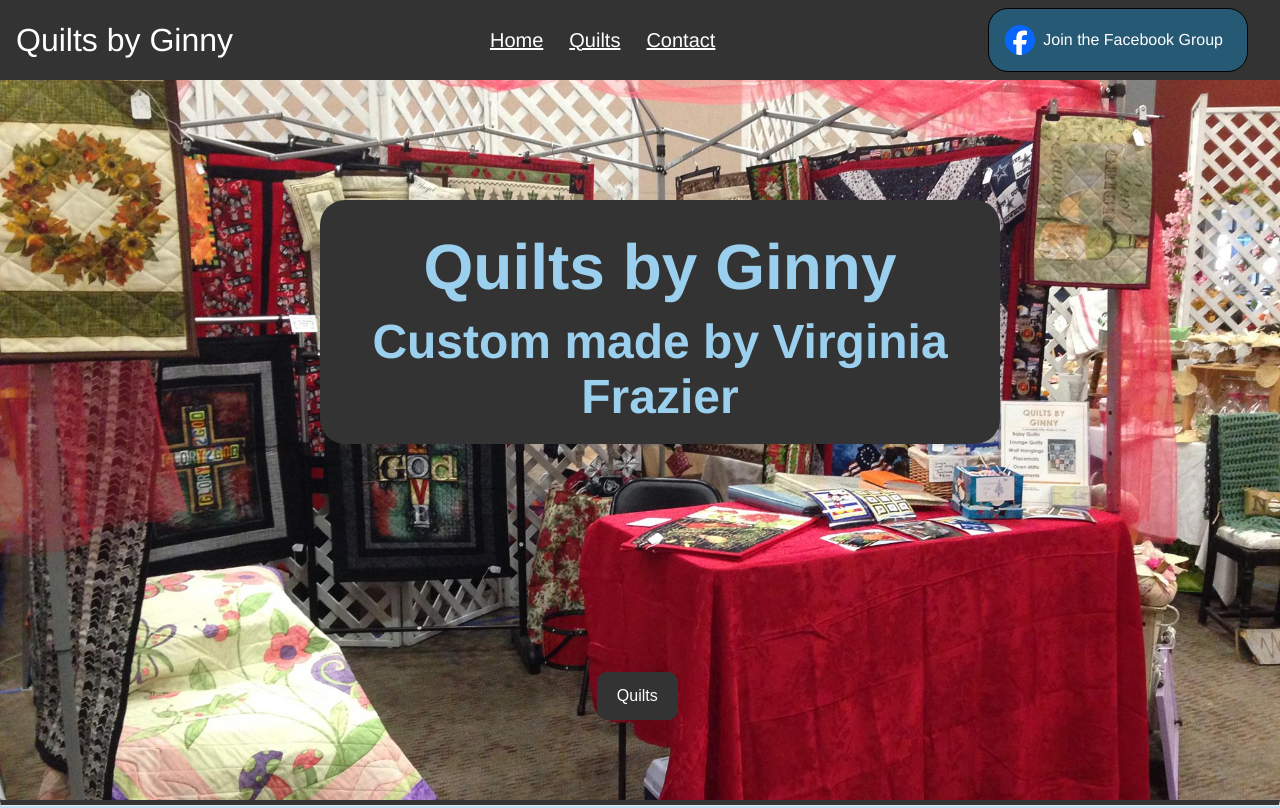
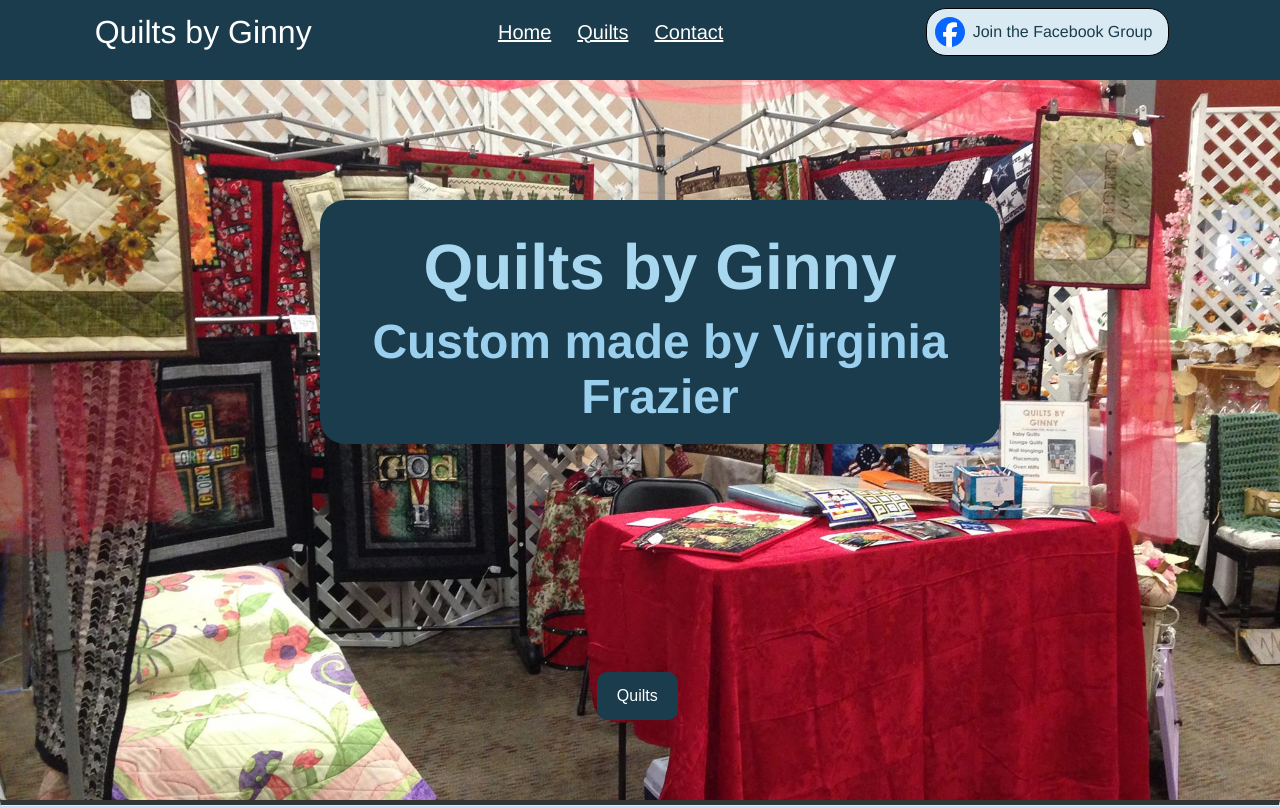
Before and after one commit to zen-da-baker/quiltsbyginny, a React (Create React App) app in the folder quilts-by-ginny/: page / in a window 1280 px wide. Shown: the top 808 px of the page. Built offline with nearby package versions, Linux system fonts and the light colour scheme.

Commit message:
Color styling

```diff
--- a/quilts-by-ginny/src/pages/Body.jsx
+++ b/quilts-by-ginny/src/pages/Body.jsx
@@ -17,7 +17,7 @@ export function Body() {
                         position: "absolute",
                         left: "25%",
                         top: "25%",
-                        backgroundColor: "#333",
+                        backgroundColor: "hsl(200, 50%, 20%)",
                         borderRadius: "25px",
                         opacity: 1,
                         padding: "20px",
@@ -34,7 +34,7 @@ export function Body() {
                         }}>
 
                         <h1 style={{
-                            color: "#9BCFEE",
+                            color: "hsl(200, 70%, 80%)",
                         }}>Quilts by Ginny</h1>
 
                         <h2 style={{color: "#9BCFEE"}}>Custom made by Virginia Frazier</h2>
@@ -151,16 +151,16 @@ export function Body() {
                 <div className="center-text">
                     <div>
                         <form action="https://formspree.io/f/mvonwaag" method="POST">
-                            <label htmlFor="Name"></label>
-                            <input type="text" name="Name" placeholder="Name" /><br/>
+                            <label htmlFor="Name">Name</label>
+                            <input type="text" name="Name" placeholder="Name" className="input" /><br/>
 
-                            <label htmlFor="Email"></label>
+                            <label htmlFor="Email">Email</label>
                             <input type="email" name="Email" placeholder="Email"/><br/>
 
-                            <label htmlFor="Message"></label>
+                            <label htmlFor="Message">Message</label>
                             <textarea type="message" name="Message" style={{height: "200px"}} placeholder="Message"></textarea>
 
-                            <button type="submit" className="btn">Send</button>
+                            <button type="submit" className="btn submit">Send</button>
                         </form>
                     </div>
                 </div>
--- a/quilts-by-ginny/src/styles/components.css
+++ b/quilts-by-ginny/src/styles/components.css
@@ -17,7 +17,7 @@ form {
     padding-bottom:20px;
 }
 button, form {
-    background-color: #333;
+    background-color: hsl(200, 50%, 20%);
     color:white;
     padding: 15px 20px;
     border:none;
@@ -38,10 +38,16 @@ button:active {
     color:black;
 }
 
+.submit {
+    background-color: hsl(150, 50%, 90%);
+    color: black;
+}
+
 .facebook-btn {
-    padding: 1rem;
+    padding: 0.5rem;
     margin: 0.5rem 2rem;
-    background-color: hsl(200, 50%, 30%);
+    background-color: hsl(200, 50%, 90%);
+    color: black;
 }
 
 .btn {
--- a/quilts-by-ginny/src/styles/structure.css
+++ b/quilts-by-ginny/src/styles/structure.css
@@ -1,17 +1,23 @@
 .container {
     display: flex;
-    justify-content: space-between;
+    justify-content: space-around;
+    align-items: center;
 }
 
 .header {
-    background-color: #333;
+    background-color: hsl(200, 50%, 20%);
     position: fixed;
     z-index: 2;
+    height: 5rem;
+}
+
+form {
+    background-color: hsl(200, 50%, 20%);
 }
 
 /*Footer styling below*/
 footer {
-    background-color: #333;
+    background-color: hsl(200, 50%, 20%);
 }
 
 .center-header {
--- a/quilts-by-ginny/src/styles/typography.css
+++ b/quilts-by-ginny/src/styles/typography.css
@@ -16,6 +16,11 @@ h2 {
 h3 {
     font-size:2rem;
 }
+
+.input {
+    font-family: Arial, Helvetica, sans-serif;
+}
+
 .center-text {
     margin:auto;
     text-align:center;
@@ -58,10 +63,10 @@ li a {
     text-align:center;
 }
 li a:hover {
-    color:#1A6998;
+    color: hsl(200, 90%, 80%);
 }
 p a:hover {
-    color:#1A6998;
+    color: hsl(200, 90%, 90%);
 }
 a {
     color:#374F53;
@@ -84,6 +89,7 @@ a {
 }
 
 .facebook-group {
+    color: hsl(200, 50%, 20%);
     margin: auto 0.5rem;
 }
 
```
Also changed, not shown: quilts-by-ginny/src/pages/Contact.jsx (added), quilts-by-ginny/src/pages/Home.jsx (added), quilts-by-ginny/src/pages/Products.jsx (added).
